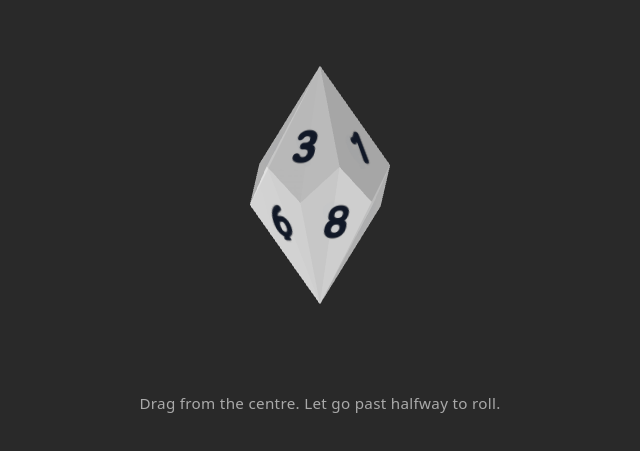
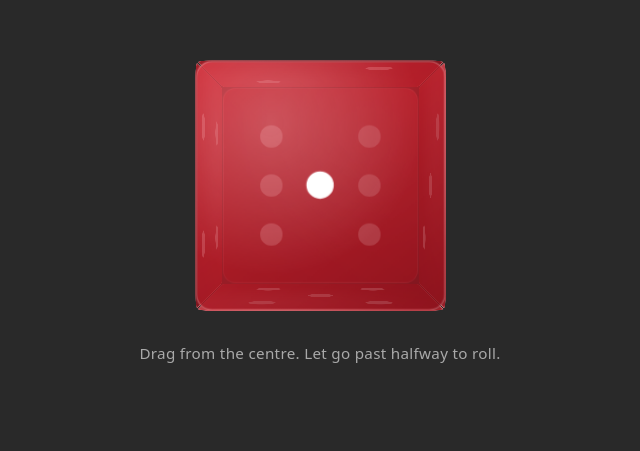
Before and after one commit to ajbis/dice-roll, a React (Vite) app: page / in a window 1280 px wide. Shown: the part 181-632 px from the top of the page, without its empty margins (320-960 px from the left). Built offline with nearby package versions, Linux system fonts and the light colour scheme.

Commit message:
Add settings as querystrings

```diff
--- a/src/App.tsx
+++ b/src/App.tsx
@@ -1,5 +1,8 @@
 import Dice from './components/Dice';
+import { getSettings } from './utils/settings';
 
 export default function App() {
-  return <Dice />;
+  const { sides, color, translucent } = getSettings();
+
+  return <Dice sides={sides} color={color} translucent={translucent} />;
 }
--- a/src/components/Dice/Dice.scss
+++ b/src/components/Dice/Dice.scss
@@ -1,12 +1,13 @@
 $face-border: rgb(255 255 255 / 28%);
 $face-highlight: rgb(255 255 255 / 22%);
-$face-top: rgb(214 40 52 / 86%);
-$face-bottom: rgb(140 18 28 / 82%);
 
 /* Keep the animated surface on the compositor and input on the flat stage. */
 .stage {
   --die-size: clamp(120px, 28vmin, 220px);
   --die-half: calc(var(--die-size) / 2);
+  --face-top: rgb(214 40 52 / 0.85);
+  --face-bottom: rgb(140 18 28 / 0.85);
+  --die-fg: #fff;
 
   position: relative;
 
@@ -59,7 +60,7 @@ $face-bottom: rgb(140 18 28 / 82%);
 
   background:
     radial-gradient(circle at 30% 25%, $face-highlight, transparent 60%),
-    linear-gradient(145deg, $face-top, $face-bottom);
+    linear-gradient(145deg, var(--face-top), var(--face-bottom));
   border: 1px solid $face-border;
   border-radius: 14px;
   outline: 1px solid transparent;
@@ -80,7 +81,7 @@ $face-bottom: rgb(140 18 28 / 82%);
 .pip {
   width: 44%;
 
-  background: #fff;
+  background: var(--die-fg);
   border-radius: 50%;
   aspect-ratio: 1;
 }
--- a/src/components/Dice/EightSidedDice.tsx
+++ b/src/components/Dice/EightSidedDice.tsx
@@ -1,6 +1,11 @@
 import { useCallback, useEffect, useRef, useState } from 'react';
 import * as THREE from 'three';
 import { fetchDiceRoll } from '../../utils/rollDice';
+import {
+  COLOR_PALETTES,
+  resolveOpacity,
+  type DiceColor,
+} from '../../utils/settings';
 import './EightSidedDice.scss';
 
 type FaceValue = 1 | 2 | 3 | 4 | 5 | 6 | 7 | 8;
@@ -78,7 +83,7 @@ const targetOrientationForFace = (face: FaceBasis) => {
   return new THREE.Quaternion().setFromUnitVectors(face.normal, cameraNormal);
 };
 
-const createLabel = (value: FaceValue) => {
+const createLabel = (value: FaceValue, labelColor: string) => {
   const canvas = document.createElement('canvas');
   canvas.width = 256;
   canvas.height = 256;
@@ -89,7 +94,7 @@ const createLabel = (value: FaceValue) => {
   context.font = '700 200px dice-font, system-ui, sans-serif';
   context.textAlign = 'center';
   context.textBaseline = 'middle';
-  context.fillStyle = '#ecfdf5';
+  context.fillStyle = labelColor;
   context.shadowColor = 'rgba(0, 0, 0, 0.35)';
   context.shadowBlur = 6;
   context.fillText(String(value), 128, 136);
@@ -118,7 +123,15 @@ const rotationFromQuaternion = (quaternion: THREE.Quaternion): Rotation => {
   };
 };
 
-export default function EightSidedDice() {
+type EightSidedDiceProps = {
+  color?: DiceColor;
+  translucent?: boolean;
+};
+
+export default function EightSidedDice({
+  color = 'red',
+  translucent = true,
+}: EightSidedDiceProps) {
   const mountRef = useRef<HTMLDivElement | null>(null);
   const meshRef = useRef<THREE.Mesh | null>(null);
   const renderFrameRef = useRef<number | null>(null);
@@ -319,22 +332,25 @@ export default function EightSidedDice() {
     renderer.setClearColor(0x000000, 0);
     mount.appendChild(renderer.domElement);
 
+    const palette = COLOR_PALETTES[color];
+    const opacity = resolveOpacity(8, translucent);
+
     const mesh = new THREE.Mesh(
       new THREE.OctahedronGeometry(1.7, 0),
       new THREE.MeshStandardMaterial({
-        color: 0x10b981,
+        color: palette.hex,
         roughness: 0.46,
         metalness: 0.08,
         flatShading: true,
-        transparent: true,
-        opacity: 0.8,
-        depthWrite: false,
+        transparent: translucent,
+        opacity,
+        depthWrite: !translucent,
       }),
     );
 
     const addLabels = () => {
       FACE_BASES.forEach((face, index) => {
-        const label = createLabel((index + 1) as FaceValue);
+        const label = createLabel((index + 1) as FaceValue, palette.label);
         if (!label) return;
         label.position.copy(face.normal).multiplyScalar(FACE_CENTER);
         label.quaternion.copy(face.orientation);
@@ -345,8 +361,9 @@ export default function EightSidedDice() {
     void document.fonts.load('700 200px dice-font').then(addLabels);
 
     scene.add(mesh);
-    scene.add(new THREE.HemisphereLight(0xecfdf5, 0x064e3b, 2.2));
-    const keyLight = new THREE.DirectionalLight(0xffffff, 2.8);
+    scene.add(new THREE.AmbientLight(0xffffff, 1.0));
+    scene.add(new THREE.HemisphereLight(0xffffff, 0xbbbbbb, 1.0));
+    const keyLight = new THREE.DirectionalLight(0xffffff, 1.0);
     keyLight.position.set(3, 4, 5);
     scene.add(keyLight);
 
@@ -390,7 +407,7 @@ export default function EightSidedDice() {
       mount.removeChild(renderer.domElement);
       meshRef.current = null;
     };
-  }, []);
+  }, [color, translucent]);
 
   return (
     <div
--- a/src/components/Dice/SixSidedDice.tsx
+++ b/src/components/Dice/SixSidedDice.tsx
@@ -1,5 +1,10 @@
 import { useCallback, useEffect, useRef, useState } from 'react';
 import { fetchDiceRoll } from '../../utils/rollDice';
+import {
+  COLOR_PALETTES,
+  resolveOpacity,
+  type DiceColor,
+} from '../../utils/settings';
 import './Dice.scss';
 
 type FaceValue = 1 | 2 | 3 | 4 | 5 | 6;
@@ -97,7 +102,15 @@ function Pips({ value }: { value: FaceValue }) {
   );
 }
 
-export default function SixSidedDice() {
+type SixSidedDiceProps = {
+  color?: DiceColor;
+  translucent?: boolean;
+};
+
+export default function SixSidedDice({
+  color = 'red',
+  translucent = true,
+}: SixSidedDiceProps) {
   const [rotation, setRotation] = useState<Rotation>({ x: 0, y: 0 });
   const [transition, setTransition] = useState<TransitionState>({
     ms: 0,
@@ -116,6 +129,11 @@ export default function SixSidedDice() {
   const timersRef = useRef<ReturnType<typeof setTimeout>[]>([]);
 
   rotationRef.current = rotation;
+
+  const palette = COLOR_PALETTES[color];
+  const opacity = resolveOpacity(6, translucent);
+  const faceTop = `rgb(${palette.cssTop.join(' ')} / ${opacity})`;
+  const faceBottom = `rgb(${palette.cssBottom.join(' ')} / ${opacity})`;
 
   const applyRotation = useCallback(
     (next: Rotation, ms: number, easing = 'ease-out') => {
@@ -249,6 +267,13 @@ export default function SixSidedDice() {
     <div
       ref={stageRef}
       className="stage"
+      style={
+        {
+          '--face-top': faceTop,
+          '--face-bottom': faceBottom,
+          '--die-fg': palette.label,
+        } as React.CSSProperties
+      }
       onPointerDown={handlePointerDown}
       onPointerMove={handlePointerMove}
       onPointerUp={handlePointerUp}
--- a/src/components/Dice/TenSidedDice.tsx
+++ b/src/components/Dice/TenSidedDice.tsx
@@ -1,6 +1,11 @@
 import { useCallback, useEffect, useRef, useState } from 'react';
 import * as THREE from 'three';
 import { fetchDiceRoll } from '../../utils/rollDice';
+import {
+  COLOR_PALETTES,
+  resolveOpacity,
+  type DiceColor,
+} from '../../utils/settings';
 import './TenSidedDice.scss';
 
 type FaceValue = 1 | 2 | 3 | 4 | 5 | 6 | 7 | 8 | 9 | 10;
@@ -108,7 +113,7 @@ const computeFaceCenter = (verts: readonly [number, number, number][]) => {
 
 const createFaceBasis = (faceIndex: number): FaceBasis => {
   const faceVerts = FACES[faceIndex].map(
-    (i) => VERTICES[i] as [number, number, number],
+    (i) => VERTICES[i],
   );
   const center = computeFaceCenter(faceVerts);
   const normal = computeFaceNormal(faceVerts, center);
@@ -136,7 +141,7 @@ const targetOrientationForFace = (face: FaceBasis) => {
   return new THREE.Quaternion().setFromUnitVectors(face.normal, cameraNormal);
 };
 
-const createLabel = (value: FaceValue) => {
+const createLabel = (value: FaceValue, labelColor: string) => {
   const canvas = document.createElement('canvas');
   canvas.width = 256;
   canvas.height = 256;
@@ -147,7 +152,7 @@ const createLabel = (value: FaceValue) => {
   context.font = '700 180px dice-font, system-ui, sans-serif';
   context.textAlign = 'center';
   context.textBaseline = 'middle';
-  context.fillStyle = '#111827';
+  context.fillStyle = labelColor;
   context.fillText(String(value === 10 ? 0 : value), 128, 136);
 
   const texture = new THREE.CanvasTexture(canvas);
@@ -174,7 +179,15 @@ const rotationFromQuaternion = (quaternion: THREE.Quaternion): Rotation => {
   };
 };
 
-export default function TenSidedDice() {
+type TenSidedDiceProps = {
+  color?: DiceColor;
+  translucent?: boolean;
+};
+
+export default function TenSidedDice({
+  color = 'red',
+  translucent = true,
+}: TenSidedDiceProps) {
   const mountRef = useRef<HTMLDivElement | null>(null);
   const meshRef = useRef<THREE.Mesh | null>(null);
   const renderFrameRef = useRef<number | null>(null);
@@ -394,32 +407,35 @@ export default function TenSidedDice() {
       const ny = normal.y;
       const nz = normal.z;
 
-      vertices.push(...v0, ...v1, ...v2, ...v0, ...v2, ...v3);
+      vertices.push(...v0, ...v2, ...v1, ...v0, ...v3, ...v2);
       normals.push(nx, ny, nz, nx, ny, nz, nx, ny, nz, nx, ny, nz, nx, ny, nz, nx, ny, nz);
     }
 
     geometry.setAttribute('position', new THREE.Float32BufferAttribute(vertices, 3));
     geometry.setAttribute('normal', new THREE.Float32BufferAttribute(normals, 3));
 
+    const palette = COLOR_PALETTES[color];
+    const opacity = resolveOpacity(10, translucent);
+
     const mesh = new THREE.Mesh(
       geometry,
       new THREE.MeshStandardMaterial({
-        color: 0xf0f0f0,
+        color: palette.hex,
         roughness: 0.4,
         metalness: 0.0,
-        flatShading: true,
-        transparent: true,
-        opacity: 0.9,
-        depthWrite: false,
+        flatShading: false,
+        transparent: translucent,
+        opacity,
+        depthWrite: !translucent,
       }),
     );
 
     const addLabels = () => {
       FACE_BASES.forEach((face, index) => {
-        const label = createLabel(FACE_TO_NUMBER[index]);
+        const label = createLabel(FACE_TO_NUMBER[index], palette.label);
         if (!label) return;
         const center = computeFaceCenter(
-          FACES[index].map((i) => VERTICES[i] as [number, number, number]),
+          FACES[index].map((i) => VERTICES[i]),
         );
         label.position.copy(center);
         label.position.addScaledVector(face.normal, 0.01);
@@ -477,7 +493,7 @@ export default function TenSidedDice() {
       mount.removeChild(renderer.domElement);
       meshRef.current = null;
     };
-  }, []);
+  }, [color, translucent]);
 
   return (
     <div
--- a/src/components/Dice/index.tsx
+++ b/src/components/Dice/index.tsx
@@ -1,24 +1,31 @@
 import SixSidedDice from './SixSidedDice';
 import EightSidedDice from './EightSidedDice';
 import TenSidedDice from './TenSidedDice';
+import type { DiceColor } from '../../utils/settings';
 
 export type DiceSides = 6 | 8 | 10;
 
 type DiceProps = {
   sides?: DiceSides;
+  color?: DiceColor;
+  translucent?: boolean;
 };
 
-export default function Dice({ sides = 10 }: DiceProps) {
+export default function Dice({
+  sides = 6,
+  color = 'red',
+  translucent = true,
+}: DiceProps) {
   if (sides === 6) {
-    return <SixSidedDice />;
+    return <SixSidedDice color={color} translucent={translucent} />;
   }
 
   if (sides === 8) {
-    return <EightSidedDice />;
+    return <EightSidedDice color={color} translucent={translucent} />;
   }
 
   if (sides === 10) {
-    return <TenSidedDice />;
+    return <TenSidedDice color={color} translucent={translucent} />;
   }
 
   return null;
--- /dev/null
+++ b/src/utils/settings.ts
@@ -0,0 +1,84 @@
+import type { DiceSides } from './rollDice';
+
+export type DiceColor = 'red' | 'green' | 'white';
+
+export type Settings = {
+  sides: DiceSides;
+  color: DiceColor;
+  translucent: boolean;
+};
+
+export type ColorPalette = {
+  hex: number;
+  cssTop: readonly [number, number, number];
+  cssBottom: readonly [number, number, number];
+  label: string;
+};
+
+export const COLOR_PALETTES: Record<DiceColor, ColorPalette> = {
+  red: {
+    hex: 0xd62834,
+    cssTop: [214, 40, 52],
+    cssBottom: [140, 18, 28],
+    label: '#ffffff',
+  },
+  green: {
+    hex: 0x10b981,
+    cssTop: [16, 185, 129],
+    cssBottom: [5, 150, 105],
+    label: '#ecfdf5',
+  },
+  white: {
+    hex: 0xf0f0f0,
+    cssTop: [240, 240, 240],
+    cssBottom: [200, 200, 200],
+    label: '#111827',
+  },
+};
+
+const SIDES_WHITELIST: readonly number[] = [6, 8, 10];
+const COLOR_WHITELIST: readonly DiceColor[] = ['red', 'green', 'white'];
+
+export const DEFAULT_SETTINGS: Settings = {
+  sides: 6,
+  color: 'red',
+  translucent: true,
+};
+
+const SIDES_OPACITY: Record<DiceSides, number> = {
+  6: 0.85,
+  8: 0.8,
+  10: 0.9,
+};
+
+export const resolveOpacity = (
+  sides: DiceSides,
+  translucent: boolean,
+): number => (translucent ? SIDES_OPACITY[sides] : 1);
+
+export function getSettings(): Settings {
+  const params = new URLSearchParams(window.location.search);
+
+  const rawSides = Number(params.get('s'));
+  const sides = SIDES_WHITELIST.includes(rawSides)
+    ? (rawSides as DiceSides)
+    : DEFAULT_SETTINGS.sides;
+
+  const rawColor = params.get('c')?.toLowerCase();
+  const color =
+    rawColor !== undefined && COLOR_WHITELIST.includes(rawColor as DiceColor)
+      ? (rawColor as DiceColor)
+      : DEFAULT_SETTINGS.color;
+
+  const rawTranslucent = (
+    params.get('translucent') ?? params.get('t')
+  )?.toLowerCase();
+  const translucent =
+    rawTranslucent === 'true'
+      ? true
+      : rawTranslucent === 'false'
+        ? false
+        : DEFAULT_SETTINGS.translucent;
+
+  return { sides, color, translucent };
+}
```
Also changed, not shown: 4 other files (tests, documents, lock files or other folders).
